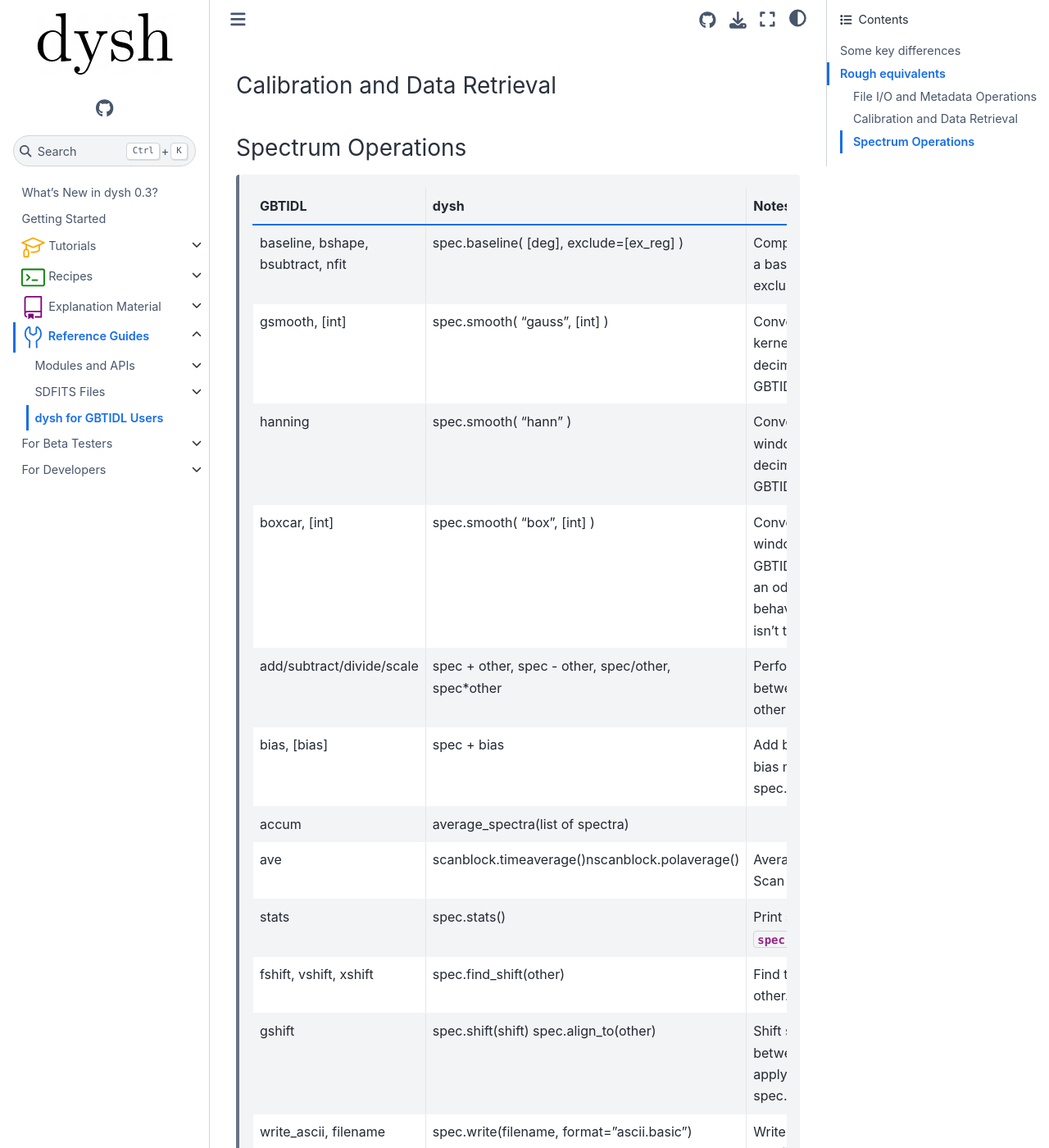
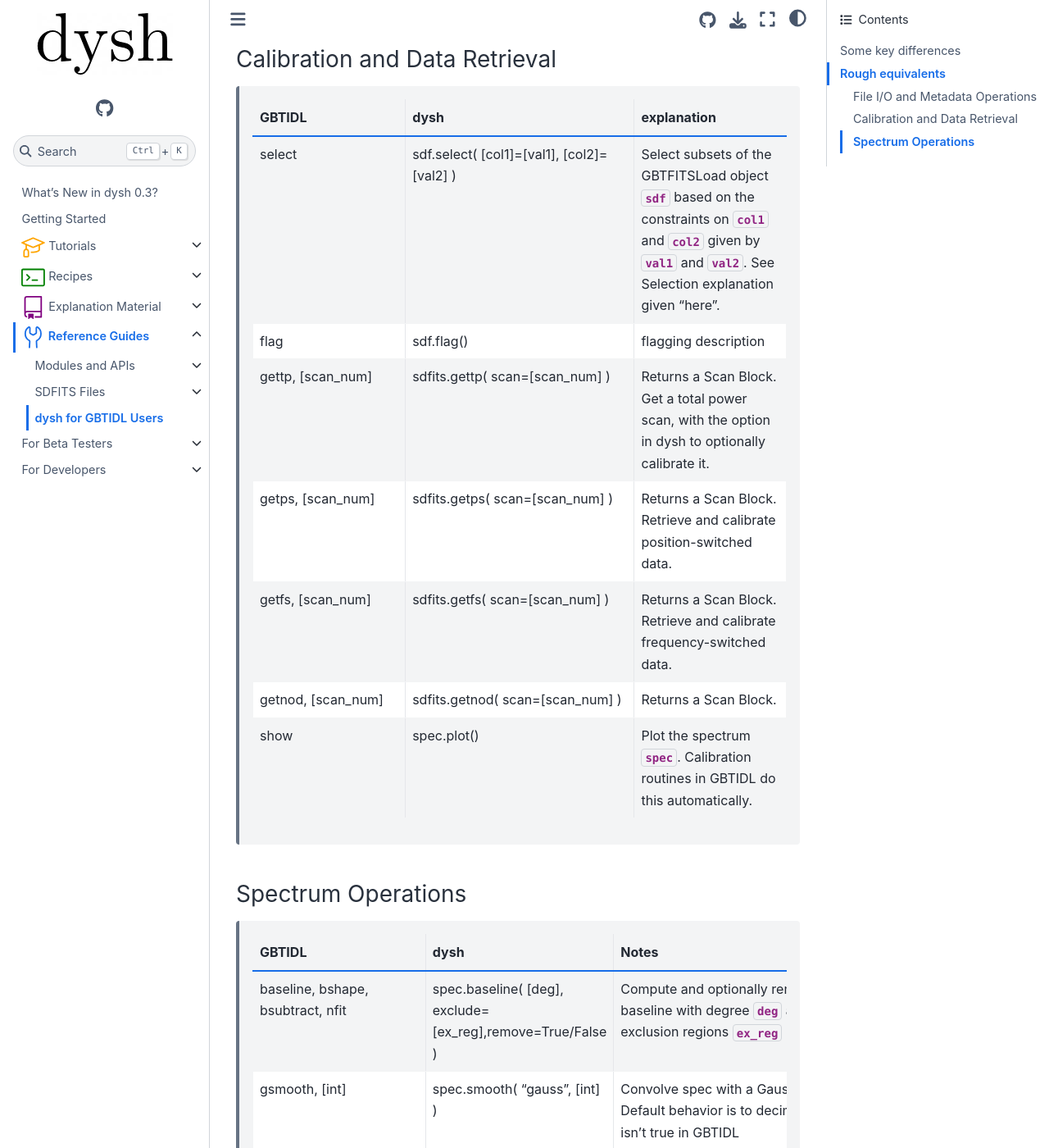
Before and after one commit to GreenBankObservatory/dysh, a Sphinx documentation site: the page built from docs/source/reference/dysh-for-gbtidl-users.rst, in a window 1280 px wide and 1400 px high, scrolled down 2188 px. Shown: the whole window at 82% size. Built offline with Sphinx 7.4.7 and the Sphinx Book theme 1.1.4, drawn with Linux system fonts in a browser that asks for light colours; pages that are not in the unit, such as notebooks, are missing from menus; some of the changed text lies outside the part shown.

Commit message:
dysh for gbtidl users

```diff
--- a/docs/source/conf.py
+++ b/docs/source/conf.py
@@ -262,7 +262,7 @@ html_css_files = [
 # Settings for myst_nb notebook rendering
 
 # Cache notebooks to only re-run when cells change
-nb_execution_mode = "cache"
+nb_execution_mode = "auto"
 
 # Where to store the notebook cache
 nb_execution_cache_path = "jupyter_cache"
--- a/docs/source/reference/dysh-for-gbtidl-users.rst
+++ b/docs/source/reference/dysh-for-gbtidl-users.rst
@@ -46,6 +44,12 @@ Calibration and Data Retrieval
 ------------------------------
 
 
+ .. csv-table::
+    :file: files/Calibration.csv
+    :header-rows: 1
+    :class: longtable
+    :widths: 10 15 10
+
 
 Spectrum Operations
 -------------------
--- /dev/null
+++ b/docs/source/reference/files/Calibration.csv
@@ -0,0 +1,8 @@
+GBTIDL,dysh,explanation
+select,"sdf.select( [col1]=[val1], [col2]=[val2] )","Select subsets of the GBTFITSLoad object `sdf` based on the constraints on `col1` and `col2` given by `val1` and `val2`. See Selection explanation given ""here""."
+flag,sdf.flag(),flagging description
+"gettp, [scan_num]",sdfits.gettp( scan=[scan_num] ),"Returns a Scan Block. Get a total power scan, with the option in dysh to optionally calibrate it."
+"getps, [scan_num]",sdfits.getps( scan=[scan_num] ),Returns a Scan Block. Retrieve and calibrate position-switched data.
+"getfs, [scan_num]",sdfits.getfs( scan=[scan_num] ),Returns a Scan Block. Retrieve and calibrate frequency-switched data.
+"getnod, [scan_num]",sdfits.getnod( scan=[scan_num] ),Returns a Scan Block.
+show,spec.plot(),Plot the spectrum `spec`. Calibration routines in GBTIDL do this automatically.
--- a/docs/source/reference/files/FileIO.csv
+++ b/docs/source/reference/files/FileIO.csv
@@ -8,3 +8,4 @@ keep,"spec.write( [SDFITSfile], format=[fmt] )","Write the spectrum `spec` to th
 summary,sdfits.summary(),"In dysh, you can also input a list of scan numbers you would like to see."
 list,sdfits.summary( verbose=True ),"Using the ""verbose=True"" option returns similar results to GBTIDL's ""list""."
 "header, scan_info",spec.meta,"Return meta information about the spectrum `spec`. In GBTIDL, this returns a text printout. In dysh, this returns a dictionary with all SDFITS keywords and values."
+!g.s[0].blah blah blah,
--- a/docs/source/reference/files/Spectrum_ops.csv
+++ b/docs/source/reference/files/Spectrum_ops.csv
@@ -1,15 +1,15 @@
 GBTIDL,dysh,Notes
-"baseline, bshape, bsubtract, nfit","spec.baseline( [deg], exclude=[ex_reg] )",Compute and optionally remove a baseline with degree `deg` and exclusion regions `ex_reg`
+"baseline, bshape, bsubtract, nfit","spec.baseline( [deg], exclude=[ex_reg],remove=True/False )",Compute and optionally remove a baseline with degree `deg` and exclusion regions `ex_reg`
 "gsmooth, [int]","spec.smooth( ""gauss"", [int] )","Convolve spec with a Gaussian kernel. Default behavior is to decimate, which isn't true in GBTIDL"
-hanning,"spec.smooth( ""hann"" )","Convolve spec with a Hanning window. . Default behavior is to decimate, which isn't true in GBTIDL"
-"boxcar, [int]","spec.smooth( ""box"", [int] )","Convolve spec with a boxcar window. This matches the GBTIDL results only when int is an odd number. . Default behavior is to decimate, which isn't true in GBTIDL"
+hanning,"spec.smooth( ""hann"" )","Convolve `spec` with a Hanning window. Default behavior is to decimate, which isn't true in GBTIDL"
+"boxcar, [int]","spec.smooth( ""box"", [int] )","Convolve `spec` with a boxcar window. This matches the GBTIDL results only when integer `int` is an odd number. Default behavior is to decimate, which isn't true in GBTIDL"
 add/subtract/divide/scale,"spec + other, spec - other, spec/other, spec*other",Perform element-wise math between spectrum `spec` and other vector/scalar `other`.
-"bias, [bias]",spec + bias,Add bias to spec. The units of bias must match those of spec.flux.
+"bias, [bias]",spec + bias,Add scalar `bias` to spectrum `spec`. The units of `bias` must match those of `spec.flux`.
 accum,average_spectra(list of spectra),
-ave,scanblock.timeaverage()\nscanblock.polaverage(),Average a set of scans inside Scan Block `scanblock`.
+ave,scanblock.timeaverage(); scan.timeaverage(),Average a set of scans inside Scan Block `scanblock` or Scan `scan`.
 stats,spec.stats(),Print statistics of spectrum `spec`.
-"fshift, vshift, xshift",spec.find_shift(other),Find the shift between spec and other.
+"fshift, vshift, xshift",spec.find_shift(other),Find the shift between `spec` and `other`.
 gshift,"spec.shift(shift)
-spec.align_to(other)","Shift spec by shift.
-Find the shift between spec and other and apply. Equivalent to spec.shift(spec.find_shift(other))."
+spec.align_to(other)","Shift `spec` by `shift`.
+Find the shift between `spec` and `other` and apply. Equivalent to `spec.shift(spec.find_shift(other))`."
 "write_ascii, filename","spec.write(filename, format=""ascii.basic"")",Write the contents of spec to a text file in ascii format with minimum header information.
```
Also changed, not shown: other parts of docs/source/reference/dysh-for-gbtidl-users.rst (+0 -2 lines), 4 other files.
